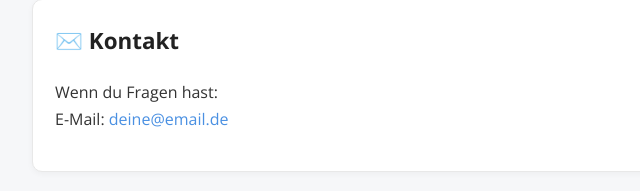
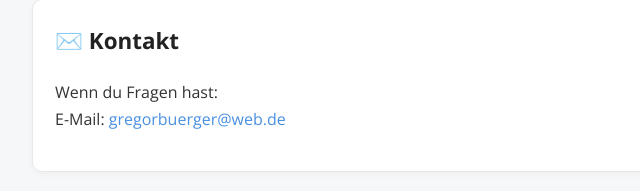
Before and after one commit to gregorbuerger/KI-leicht-gemacht-, a plain HTML site: page index.html in a window 1280 px wide. Shown: the part 1799-1990 px from the top of the page, 183-823 px from the left. Drawn offline with nearby package versions, Linux system fonts and the light colour scheme.

Commit message:
Update index.html

```diff
--- a/index.html
+++ b/index.html
@@ -175,7 +175,7 @@
     <h2>✉️ Kontakt</h2>
     <p>
       Wenn du Fragen hast:<br>
-      E-Mail: <a href="mailto:deine@email.de">deine@email.de</a>
+      E-Mail: <a href="mailto:gregorbuerger@web.de">gregorbuerger@web.de</a>
     </p>
   </div>
 
```
